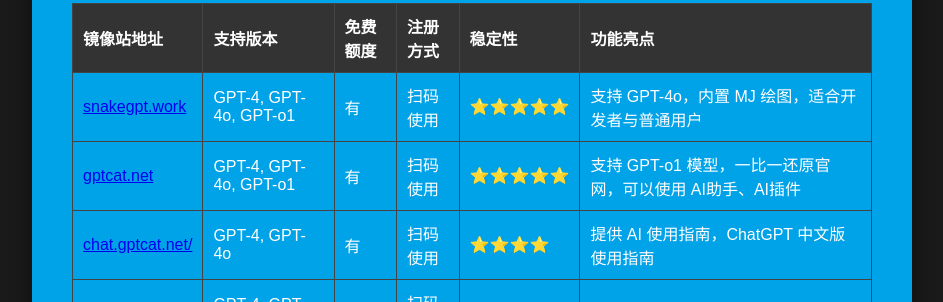
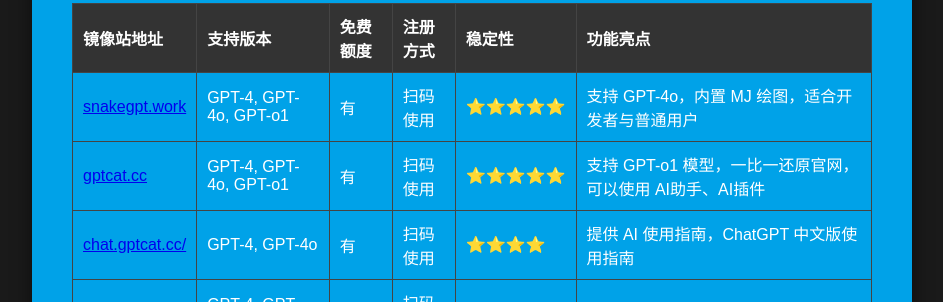
Before and after one commit to ChatGPT-CN-Chinese/ChatGPT, a plain HTML site: page index.html in a window 1280 px wide. Shown: the part 1656-1958 px from the top of the page, without its empty margins (168-1111 px from the left). Drawn offline with Linux system fonts and the light colour scheme.

Commit message:
Update index.html

```diff
--- a/index.html
+++ b/index.html
@@ -177,7 +177,7 @@
             <h2>2025年 最新的 ChatGPT 中文版。</h2>
             <h2>轻松使用上 ChatGPT、DeepSeek ~</h2>
             <h3>无需翻墙、无需注册账号~ </h3>
-            <a href="https://chat.gptcat.net/" target="_self" class="button">开始对话</a>
+            <a href="https://gptcat.cc" target="_self" class="button">开始对话</a>
             <h4>更新日期：2025/04/04</h4>
         </div>
         <div class="arrow-down" onclick="scrollToContent()">⬇️更多ChatGPT中文版镜像网站</div>
@@ -189,7 +189,7 @@
     <p><strong>全面体验 ChatGPT 中文版，无需翻墙，支持 GPT-4、4o、o1、o3 和 DeepSeek R1 及中文应用</strong></p>
     <p>本项目旨在为用户提供一站式的 <strong>ChatGPT 中文版使用指南</strong>，同时整理了国内可用的 <strong>ChatGPT 镜像网站</strong>和<strong>官网使用教程</strong>，帮助您快速上手 ChatGPT，无论是个人使用还是专业需求。</p>
     <p>ChatGPT 中文版入口：<a href="https://snakegpt.work" target="_blank">https://snakegpt.work</a></p>
-    <p>ChatGPT 镜像网站入口：<a href="https://gptcat.net/" target="_blank">https://gptcat.net/</a></p>
+    <p>ChatGPT 镜像网站入口：<a href="https://gptcat.cc" target="_blank">https://gptcat.net/</a></p>
 
     <hr>
     <h2 id="什么是-chatgpt-中文版">什么是 ChatGPT 中文版？</h2>
@@ -223,7 +223,7 @@
                 <td>支持 GPT-4o，内置 MJ 绘图，适合开发者与普通用户</td>
             </tr>
             <tr>
-                <td><a href="https://gptcat.net/" target="_blank">gptcat.net</a></td>
+                <td><a href="https://gptcat.cc" target="_blank">gptcat.cc</a></td>
                 <td>GPT-4, GPT-4o, GPT-o1</td>
                 <td>有</td>
                 <td>扫码使用</td>
@@ -231,7 +231,7 @@
                 <td>支持 GPT-o1 模型，一比一还原官网，可以使用 AI助手、AI插件</td>
             </tr>
             <tr>
-                <td><a href="https://chat.gptcat.net/" target="_blank">chat.gptcat.net/</a></td>
+                <td><a href="https://chat.gptcat.cc/" target="_blank">chat.gptcat.cc/</a></td>
                 <td>GPT-4, GPT-4o</td>
                 <td>有</td>
                 <td>扫码使用</td>
```
